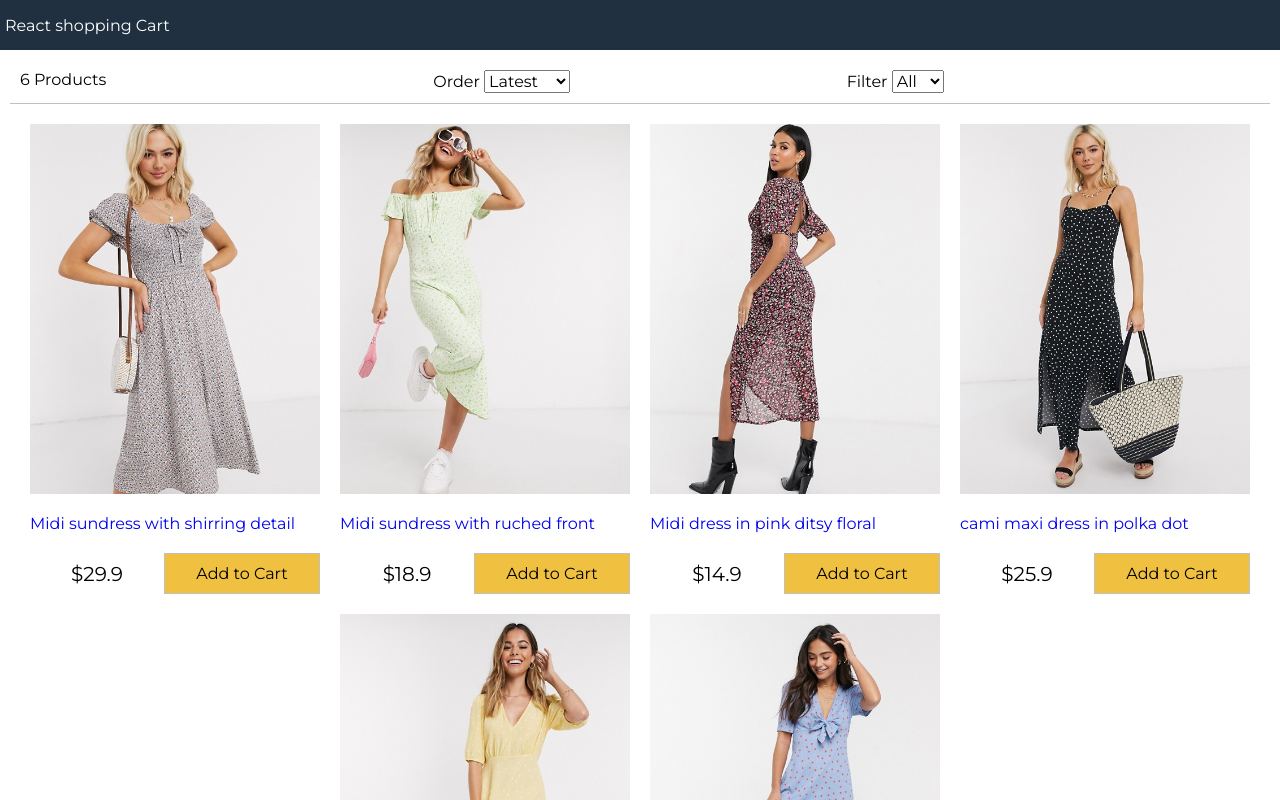
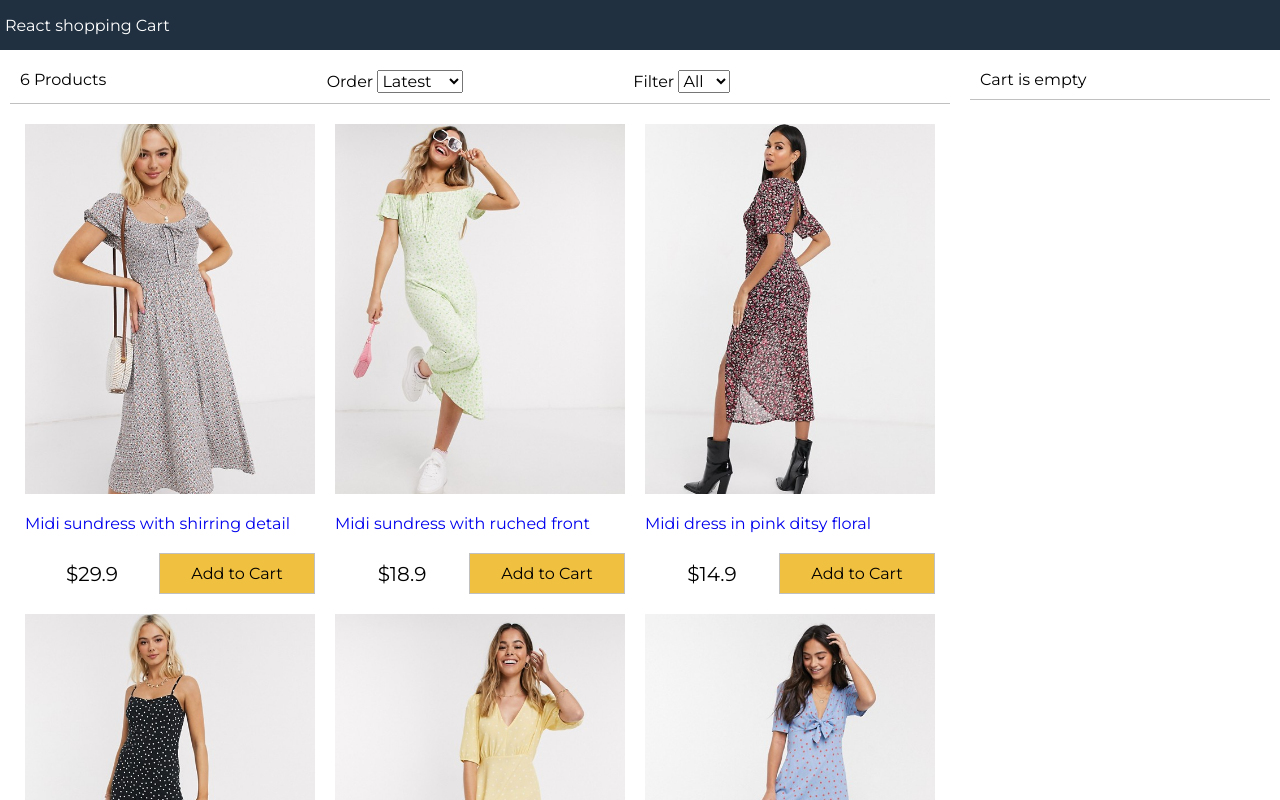
Before and after one commit to max200pl/shopping-cart-by-react, a React (Create React App) app: page / in a window 1280 px wide. Shown: the top 800 px of the page. Built offline with nearby package versions, Linux system fonts and the light colour scheme.

Commit message:
added card component

```diff
--- a/src/App.js
+++ b/src/App.js
@@ -3,6 +3,7 @@ import React from 'react';
 import data from "./data.json"
 import Products from './components/Products.jsx';
 import Filter from './components/Filter.jsx';
+import Cart from './components/Cart';
 
 class App extends React.Component
 {
@@ -11,10 +12,37 @@ class App extends React.Component
     super();
     this.state = {
       products: data.products,
+      cartItems: [],
       size: "",
       sort: "",
     }
   }
+
+  removeFromCart = (product) =>
+  {
+    const cartItems = this.state.cartItems.slice()
+    this.setState({ cartItems: cartItems.filter(x => x._id !== product._id) })
+
+  }
+
+  addToCard = (product) =>
+  {
+    const cartItems = this.state.cartItems.slice()
+    let alreadyInCart = false;
+    cartItems.forEach((item) =>
+    {
+      if (item._id === product._id) {
+        item.count++;
+        alreadyInCart = true;
+      }
+    });
+    if (!alreadyInCart) {
+      cartItems.push({ ...product, count: 1 })
+    }
+
+    this.setState({ cartItems });
+  };
+
   sortProducts = (event) =>
   {
     console.log(event.target.value);
@@ -50,7 +78,6 @@ class App extends React.Component
         products: data.products.filter(product => product.availableSizes.indexOf(event.target.value) >= 0)
       })
     }
-
   }
 
   render()
@@ -69,8 +96,11 @@ class App extends React.Component
                 filterProducts={this.filterProducts}
                 sortProducts={this.sortProducts}
               />
-              < Products products={this.state.products} /></div>
-            <div className="sideBar">Cart items</div>
+              < Products products={this.state.products} addToCard={this.addToCard} />
+            </div>
+            <div className="sideBar">
+              <Cart cartItems={this.state.cartItems} removeFromCart={this.removeFromCart} />
+            </div>
           </div>
         </main>
         <footer>All right results</footer>
--- /dev/null
+++ b/src/components/Cart.jsx
@@ -0,0 +1,55 @@
+import React, { Component } from "react";
+import formatCurrency from "../util";
+
+export default class Cart extends Component {
+  render() {
+    const { cartItems } = this.props;
+    return (
+      <div>
+        {cartItems.length === 0 ? (
+          <div className="cart cart-header">Cart is empty</div>
+        ) : (
+          <div className="cart cart-header">
+            You have {cartItems.length} in the cart{" "}
+          </div>
+        )}
+        <div className="cart">
+          <ul className="cart-items">
+            {cartItems.map((item) => (
+              <li key={cartItems._id}>
+                <div>
+                  <img src={item.image} alt={cartItems.title} />
+                </div>
+                <div>
+                  <div>{item.title}</div>
+                  <div className="right">
+                    {formatCurrency(item.price)} x {item.count}{" "}
+                    <button
+                      className="button"
+                      onClick={() => this.props.removeFromCart(item)}
+                    >
+                      Remove
+                    </button>
+                  </div>
+                </div>
+              </li>
+            ))}
+          </ul>
+        </div>
+        {cartItems.length !== 0 && (
+          <div className="cart">
+            <div className="total">
+              <div>
+                Total:{" "}
+                {formatCurrency(
+                  cartItems.reduce((a, c) => a + c.price * c.count, 0)
+                )}
+              </div>
+              <button className="button primary">Proceed</button>
+            </div>
+          </div>
+        )}
+      </div>
+    );
+  }
+}
--- a/src/components/Products.jsx
+++ b/src/components/Products.jsx
@@ -1,14 +1,12 @@
-import React, { Component } from 'react'
-import formatCurrency from '../util'
+import React, { Component } from "react";
+import formatCurrency from "../util";
 
-export default class Products extends Component
-{
-     render()
-     {
+export default class Products extends Component {
+  render() {
     return (
       <div>
         <ul className="products">
-                         {this.props.products.map((product) =>
+          {this.props.products.map((product) => (
             <li key={product._id}>
               <div className="product">
                 <a href={"#" + product._id}>
@@ -17,14 +15,18 @@ export default class Products extends Component
                 </a>
                 <div className="product-price">
                   <div>{formatCurrency(product.price)}</div>
-                                             <button className="button primary">Add to Cart </button>
+                  <button
+                    onClick={() => this.props.addToCard(product)}
+                    className="button primary"
+                  >
+                    Add to Cart{" "}
+                  </button>
                 </div>
-
               </div>
             </li>
-                         )}
+          ))}
         </ul>
       </div>
-          )
+    );
   }
 }
--- a/src/index.css
+++ b/src/index.css
@@ -58,9 +58,8 @@ footer {
     align-items: center;
 }
 
-.conten {
+.content {
     display: flex;
-    flex-wrap: wrap;
 }
 
 .main {
@@ -141,3 +140,54 @@ footer {
 .filter div {
     flex: 1;
 }
+
+.cart {
+    padding: 1rem;
+    margin: 1rem;
+    display: flex;
+}
+
+.cart-header {
+    border-bottom: 0.1rem #c0c0c0 solid;
+}
+
+.cart-items {
+    padding: 0;
+    width: 100%;
+    list-style-type: none;
+}
+
+.cart-items img {
+    width: 5rem;
+}
+
+.cart-items li {
+    display: flex;
+}
+
+.cart-items li div {
+    padding: 0.5rem;
+}
+
+.cart-items li div:last-child {
+    flex: 1;
+}
+
+.right {
+    text-align: right;
+}
+
+.total {
+    display: flex;
+    justify-content: space-between;
+    align-items: center;
+    width: 100%;
+}
+
+.total > div {
+    font-size: 2rem;
+}
+
+.total > div, .total > button {
+    flex: 1;
+}
```
Lines whose indentation alone changed are shown as unchanged.
